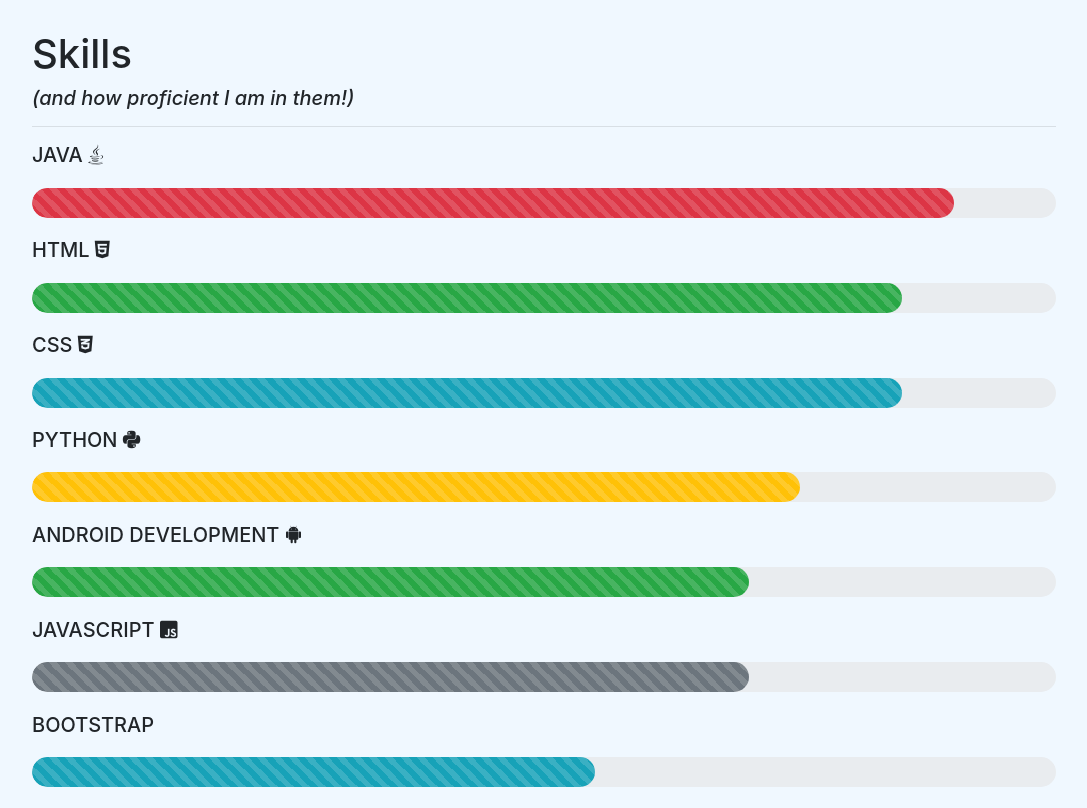
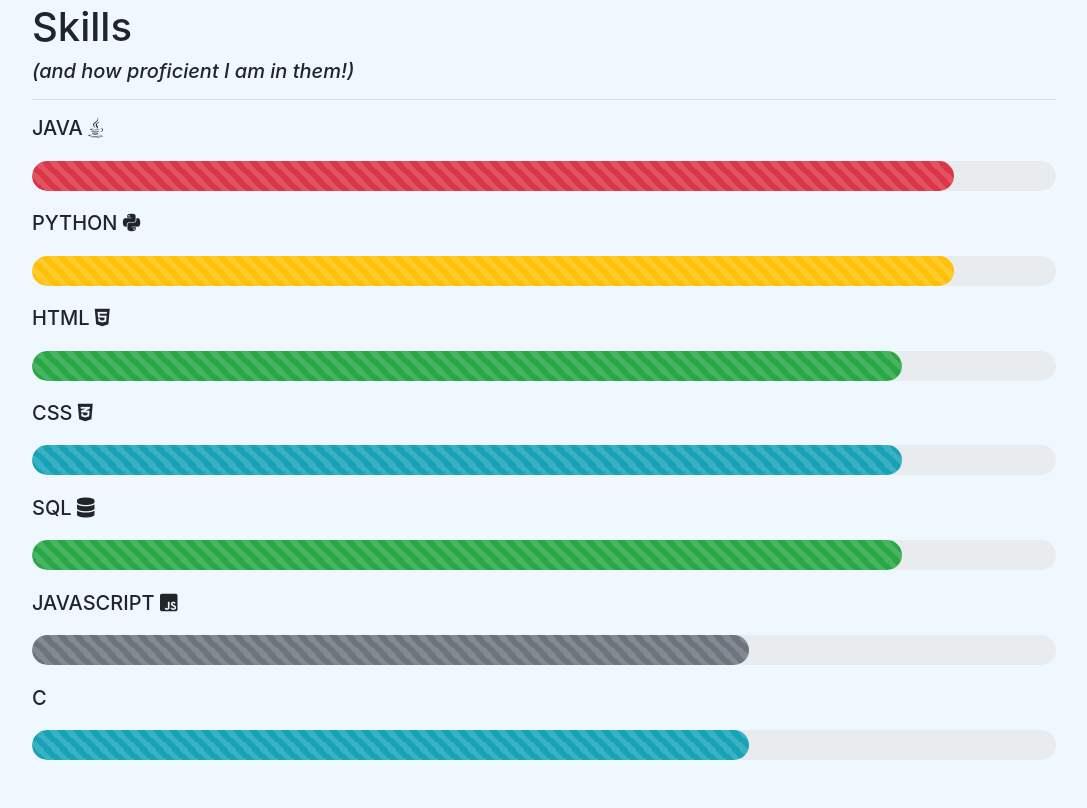
Before and after one commit to yamanmalik/aboutme, a plain HTML site: page index.html in a window 1280 px wide. Shown: the part 1670-2478 px from the top of the page, without its empty margins (96-1183 px from the left). After the commit the page ends 2451 px from the top, so only its background shows below. Drawn offline with nearby package versions, Linux system fonts and the light colour scheme.

Commit message:
updated skills

```diff
--- a/index.html
+++ b/index.html
@@ -88,7 +88,7 @@
 	<p>
 	My most recent project would be this website! This website serves as a way for me to showcase my skills and experience in an online format, and also allows me to practice my web development skills as I make changes to the site every now and then. I built this website completely from scratch using self-taught HTML and CSS. I recently added a video background to the landing page which looks great!
 
-	I am currently teaching myself about API implementation and retrieving data from them using code. Currently I am learning more about data analytics with Python and analyzing large datasets, as I am currently taking a 4000 level course about Big Data Systems. I may rebuild this site with React in the near future as I have been meaning to teach myself some React sooner or later.
+	Currently I am learning more about data analytics with Python and analyzing large datasets, as I am currently taking a 4000 level course about Big Data Systems. I may rebuild this site with React in the near future as I have been meaning to teach myself some React sooner or later.
 
 	Feel free to check out some of the other projects I have completed in the past on my<a href="https://github.com/yamanmalik" style="color:blue;display:inline;">GitHub!</a>
 
@@ -107,6 +107,13 @@
 	<div class="progress" style="height:30px">
 	  <div class="progress-bar bg-danger progress-bar-striped progress-bar-animated" style="width:90%;height:30px;"></div>
 	</div>
+
+	<h5>PYTHON <i class="fab fa-python"></i></h5>
+
+	<div class="progress" style="height:30px">
+	  <div class="progress-bar bg-warning progress-bar-striped progress-bar-animated" style="width:90%;height:30px;"></div>
+	</div>
+
 	<h5>HTML <i class="fab fa-html5"></i></h5>
 
 	<div class="progress" style="height:30px">
@@ -118,17 +125,14 @@
 	<div class="progress" style="height:30px">
 	  <div class="progress-bar bg-info progress-bar-striped progress-bar-animated" style="width:85%;height:30px;"></div>
 	</div>
-	<h5>PYTHON <i class="fab fa-python"></i></h5>
+
+
+
+
+	<h5>SQL <i class="fas fa-database"></i> </h5>
 
 	<div class="progress" style="height:30px">
-	  <div class="progress-bar bg-warning progress-bar-striped progress-bar-animated" style="width:75%;height:30px;"></div>
-	</div>
-
-
-	<h5>ANDROID DEVELOPMENT <i class="fab fa-android"></i> </h5>
-
-	<div class="progress" style="height:30px">
-	  <div class="progress-bar bg-success progress-bar-striped progress-bar-animated" style="width:70%;height:30px;"></div>
+	  <div class="progress-bar bg-success progress-bar-striped progress-bar-animated" style="width:85%;height:30px;"></div>
 	</div>
 
 	<h5>JAVASCRIPT <i class="fab fa-js-square"></i> </h5>
@@ -137,10 +141,10 @@
 	  <div class="progress-bar bg-secondary progress-bar-striped progress-bar-animated" style="width:70%;height:30px;"></div>
 	</div>
 
-	<h5>BOOTSTRAP <i class="fab fa-bootstrap"></i> </h5>
+	<h5>C <i class=""></i> </h5>
 
 	<div class="progress" style="height:30px">
-	  <div class="progress-bar bg-info progress-bar-striped progress-bar-animated" style="width:55%;height:30px;"></div>
+	  <div class="progress-bar bg-info progress-bar-striped progress-bar-animated" style="width:70%;height:30px;"></div>
 	</div>
 </div>
 
```
